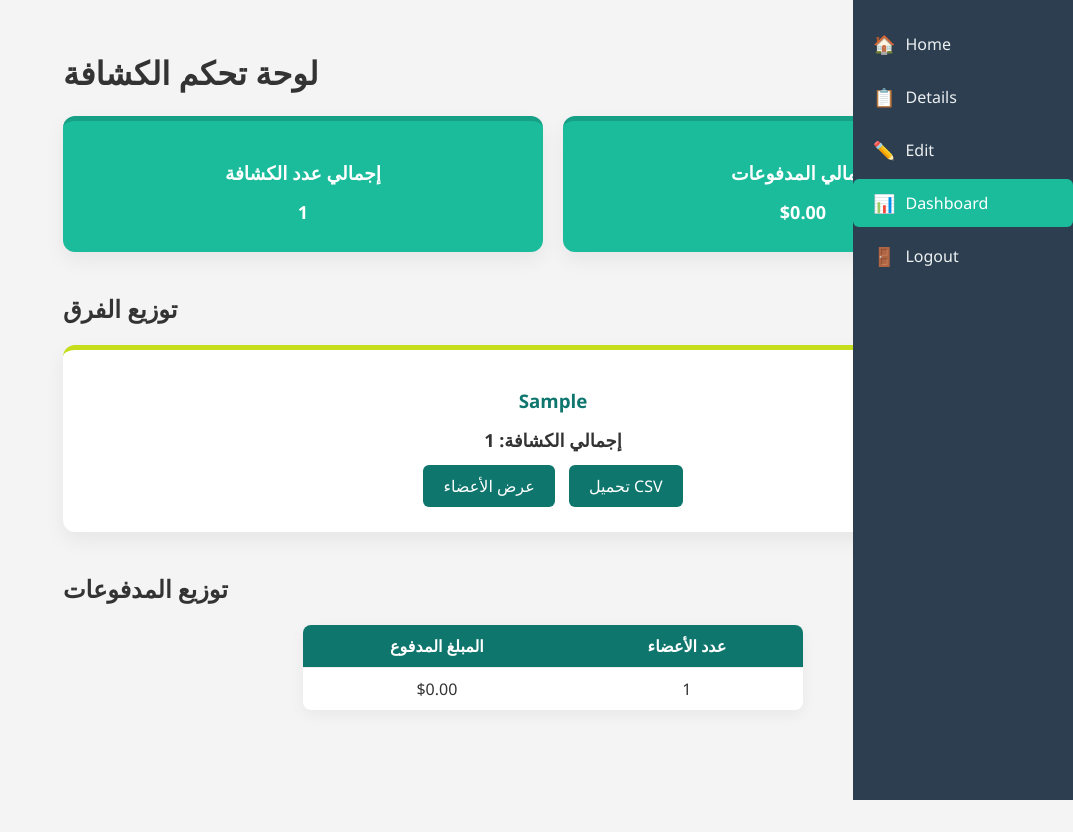
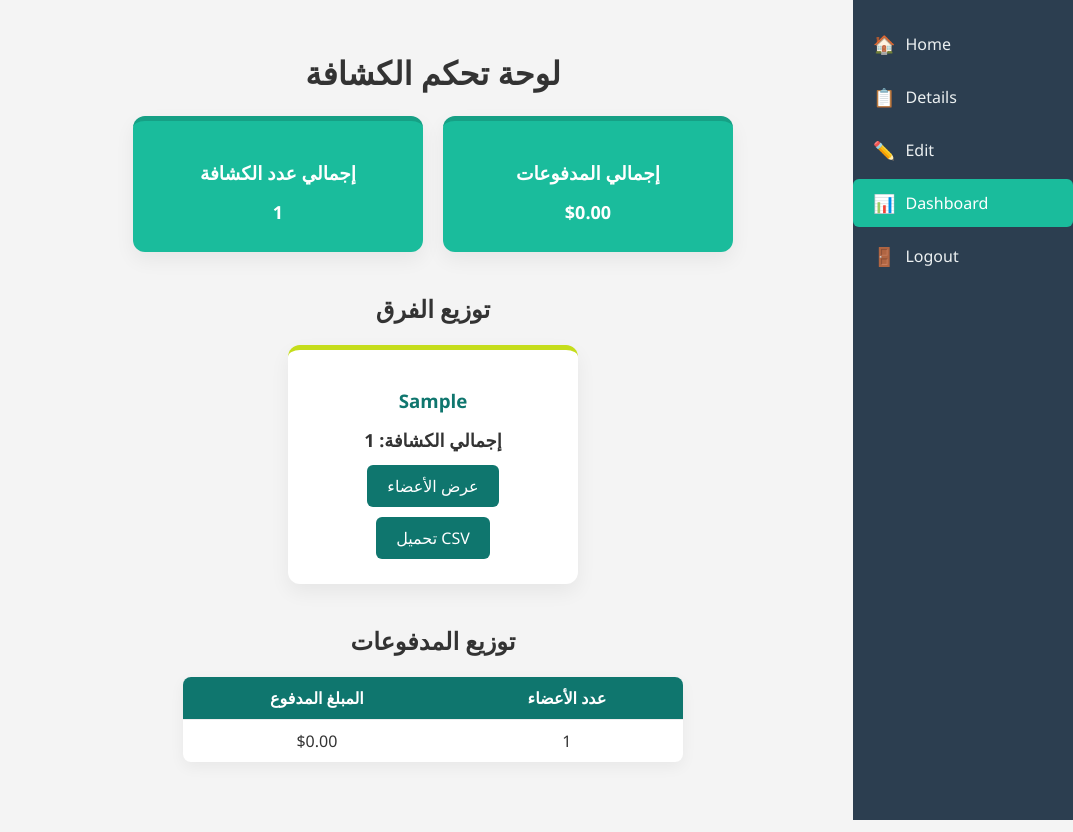
Before and after one commit to davidayman11/mogmaa, a PHP site: page /dashboard.php in a window 1280 px wide. Shown: the whole page, without its empty margins (207-1280 px from the left). Before the commit the page ends 800 px from the top, so only its background shows below. Run offline with PHP 8.4, Linux system fonts and the light colour scheme; tables that the repository leaves empty or names only in its code hold one stand-in row (values such as "Sample post").

Commit message:
Update dashboard.php

```diff
--- a/dashboard.php
+++ b/dashboard.php
@@ -52,12 +52,36 @@ body {
     flex-direction: row-reverse; /* Sidebar على اليمين */
 }
 
+/* Sidebar على اليمين */
+.sidenav {
+    width:220px;
+    background:#0f766e;
+    color:#fff;
+    position:fixed;
+    right:0;
+    top:0;
+    height:100%;
+    padding-top:30px;
+    box-sizing:border-box;
+}
+
+.sidenav a {
+    display:block;
+    padding:10px 20px;
+    color:#fff;
+    text-decoration:none;
+}
+
+.sidenav a:hover { background:#0d665b; }
+
+/* المحتوى الرئيسي مركزي */
 .main-content {
-    margin:0;
+    margin:0 auto;
     padding:30px;
-    width:calc(100% - 240px); /* ترك مساحة للـ sidebar */
-    max-width:1200px;
+    max-width:1000px;
+    width:100%;
     box-sizing:border-box;
+    text-align:center;
 }
 
 @media(max-width:768px){
@@ -80,6 +104,7 @@ body {
     box-shadow:0 8px 20px rgba(0,0,0,0.06);
     flex:1;
     min-width:220px;
+    max-width:250px;
     text-align:center;
 }
 
@@ -121,28 +146,6 @@ body {
 
 .payment-table th { background:#0f766e; color:#fff; }
 .payment-table tr:last-child td { border-bottom:none; }
-
-/* Sidebar على اليمين */
-.sidenav {
-    width:220px;
-    background:#0f766e;
-    color:#fff;
-    position:fixed;
-    right:0;
-    top:0;
-    height:100%;
-    padding-top:30px;
-    box-sizing:border-box;
-}
-
-.sidenav a {
-    display:block;
-    padding:10px 20px;
-    color:#fff;
-    text-decoration:none;
-}
-
-.sidenav a:hover { background:#0d665b; }
 </style>
 </head>
 <body>
```
